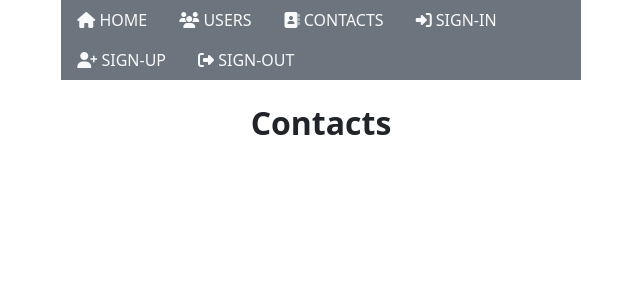
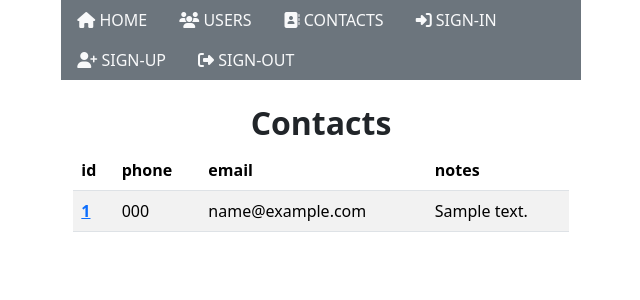
Before and after one commit to MartinKondor/DjangoUserSys, a Django app: page /contact/contacts in a window 1280 px wide. Shown: the top 300 px of the page, without its empty margins (319-959 px from the left). Run offline with Django 5.2, Linux system fonts and the light colour scheme; tables that the repository leaves empty hold one stand-in row (values such as "Sample post"); parts of the project's set-up code (start-up, migrations or seed data) failed here and were passed over; some libraries are stand-ins or nearby versions.

Commit message:
design templates and static files

```diff
--- a/UserSys/settings.py
+++ b/UserSys/settings.py
@@ -143,7 +143,10 @@ USE_TZ = True
 # https://docs.djangoproject.com/en/5.0/howto/static-files/
 
 STATIC_URL = '/static/'
-STATIC_ROOT = BASE_DIR / 'static'
+# STATIC_ROOT = BASE_DIR / 'static'
+STATICFILES_DIRS = [
+    BASE_DIR / 'static'
+]
 
 # Default primary key field type
 # https://docs.djangoproject.com/en/5.0/ref/settings/#default-auto-field
--- a/contact/templates/contact/contacts.html
+++ b/contact/templates/contact/contacts.html
@@ -1,5 +1,35 @@
 {% extends 'master.html' %}
+
+{% load filter_tags %}
 
 {% block content %}
 <h2 class="mt-4 text-center fw-bold">Contacts</h2>
+
+<table class="table table-striped">
+  <thead>
+    <tr>
+      {% for field_name in contact_fields %}
+        <th>{{ field_name }}</th>
+      {% endfor %}
+    </tr>
+  </thead>
+  <tbody>
+    {% for contact in contacts %}
+      <tr>
+        {% for field_name in contact_fields %}
+            {% if field_name == "id" %}
+                <td>
+                    <a href="/contact/{{ contact.id }}" class="fw-bold">
+                        {{ contact.id }}
+                    </a>
+                </td>
+            {% else %}
+                <td>{{ contact|getattribute:field_name }}</td>
+            {% endif %}
+        {% endfor %}
+      </tr>
+    {% endfor %}
+  </tbody>
+</table>
+
 {% endblock %}
--- a/contact/views.py
+++ b/contact/views.py
@@ -1,10 +1,22 @@
 from django.shortcuts import render, get_object_or_404
-from django.http import HttpResponse
+from django.http import HttpResponseNotFound
+
+from .models import Contact
 
 
 def contact(request, id):
-    return render(request, "contact/contact.html", {})
+    try:
+        contact = Contact.objects.get(id=id)
+    except:
+        return HttpResponseNotFound(f"Contact with id={id}, cannot be found")
+    return render(request, "contact/contact.html", {
+        "contact": contact,
+        "contact_fields": [f.name for f in Contact._meta.get_fields()],
+    })
 
 
 def contacts(request):
-    return render(request, "contact/contacts.html", {})
+    return render(request, "contact/contacts.html", {
+        "contacts": Contact.objects.all(),
+        "contact_fields": [f.name for f in Contact._meta.get_fields() if f.name!="user"]
+    })
--- a/global_templates/master.html
+++ b/global_templates/master.html
@@ -2,11 +2,12 @@
 <html>
   <head>
     <title>UserSys</title>
-    <link rel="stylesheet" href="https://cdnjs.cloudflare.com/ajax/libs/font-awesome/6.5.1/css/all.min.css" crossorigin="anonymous">
+    {% load static %}
+    <link rel="icon" type="image/x-icon" href="{% static 'icon.png' %}">
     {% load bootstrap5 %}
     {% bootstrap_css %}
+    <link rel="stylesheet" href="https://cdnjs.cloudflare.com/ajax/libs/font-awesome/6.5.1/css/all.min.css" crossorigin="anonymous">
   </head>
-
   <body>
     <div class="row justify-content-center">
       <div class="col-md-5">
--- a/user/templatetags/filter_tags.py
+++ b/index/templatetags/filter_tags.py
@@ -14,9 +14,9 @@ def nice_str(value: str):
 
 @register.filter(name="getattribute")
 def getattribute(value, arg):
-    """
+    '''
     Gets an attribute of an object dynamically from a string name
-    """
+    '''
     if hasattr(value, str(arg)):
         return getattr(value, arg)
     elif hasattr(value, 'has_key') and value.has_key(arg):
--- a/user/templates/user/user.html
+++ b/user/templates/user/user.html
@@ -4,7 +4,7 @@
 
 {% block content %}
 <h2 class="mt-4 text-center fw-bold">
-    User Profile
+    User
 </h2>
 
 {% for field_name in user_fields %}
```
Also changed, not shown: contact/templates/contact/contact.html (+16 -1 lines), README.md, index/templatetags/__init__.py (added), static/icon.png (added).
